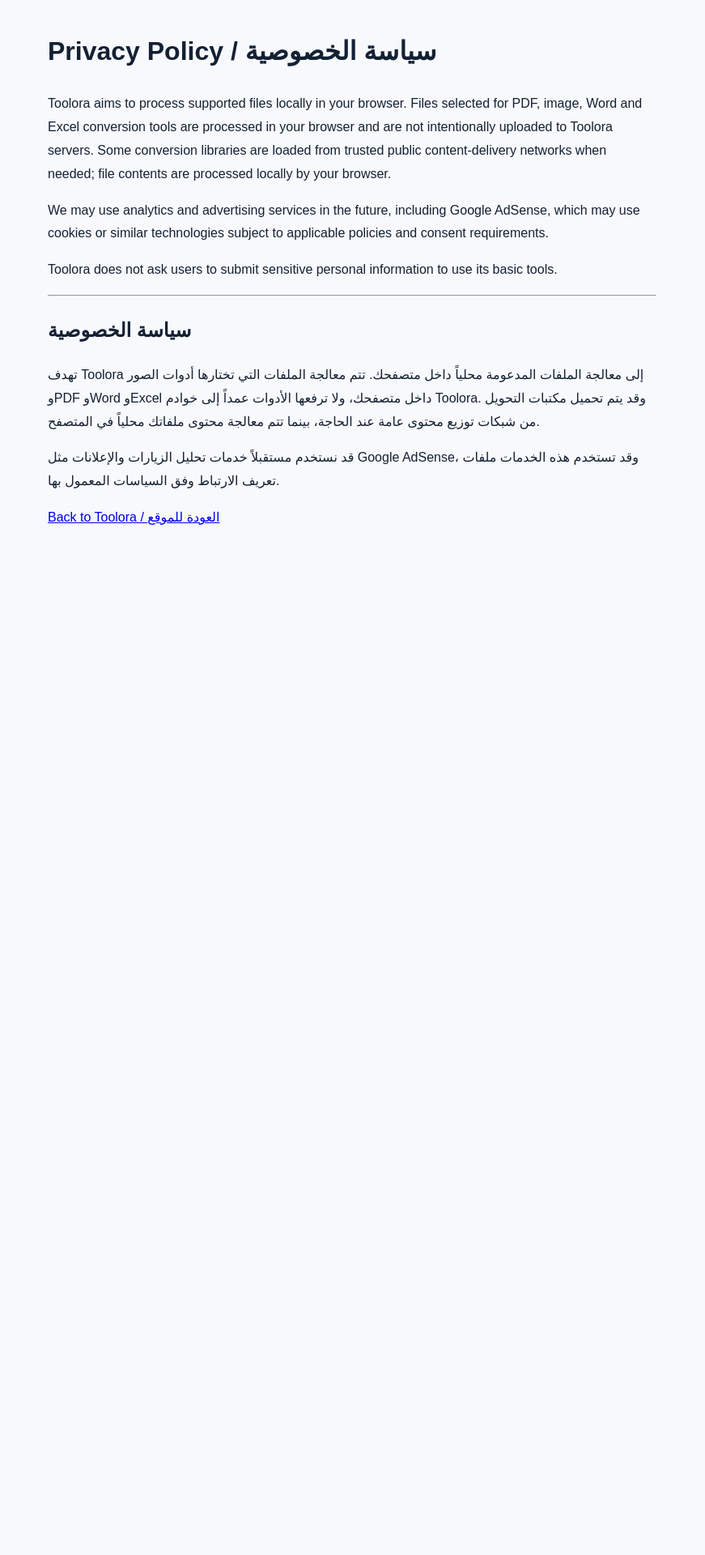
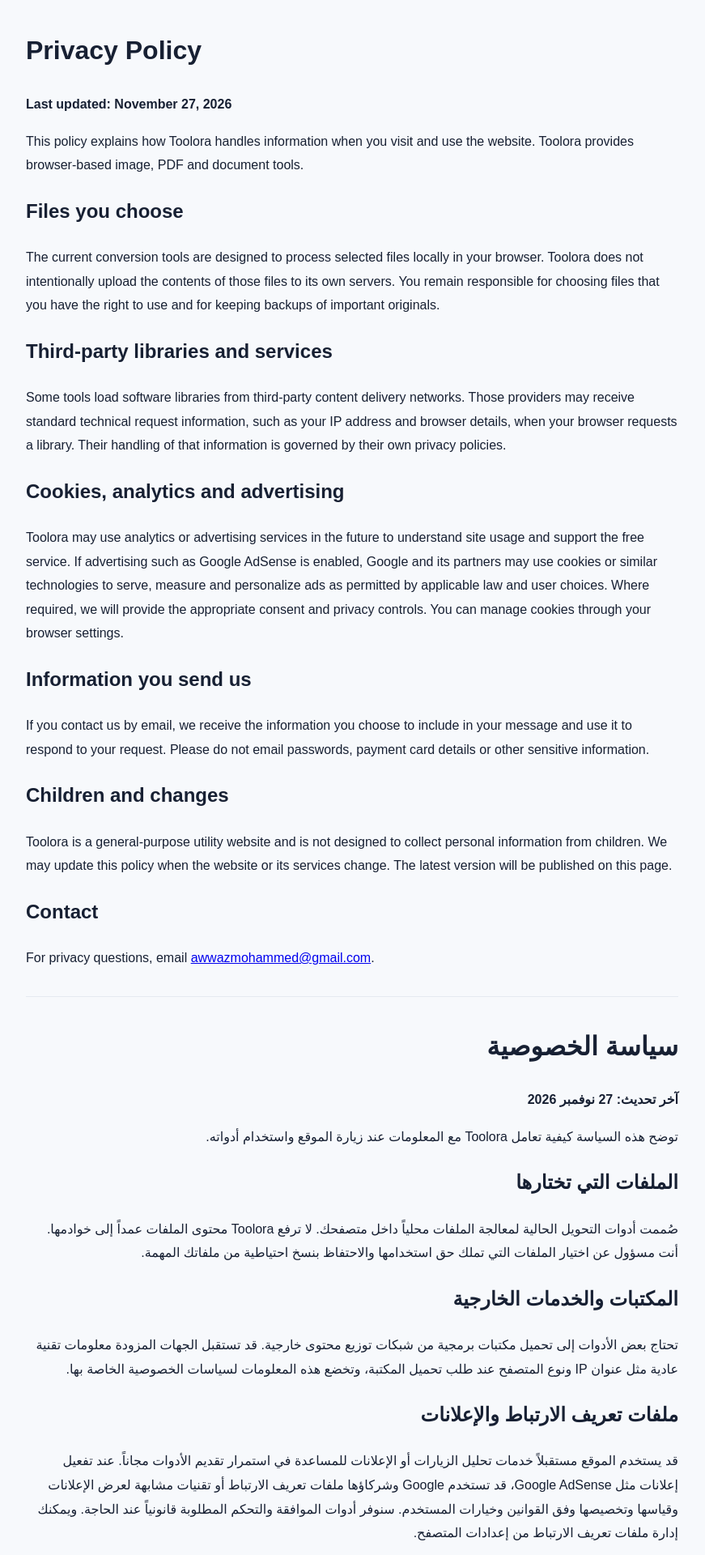
Before and after one commit to m5716386/toolora, a Next.js app: page /privacy in a window 1280 px wide. Shown: the part 60-1980 px from the top of the page at 81% size, without its empty margins (205-1076 px from the left). Before the commit the page ends 804 px from the top, so only its background shows below. Built offline with nearby package versions, Linux system fonts and the light colour scheme.

Commit message:
Improve bilingual privacy policy

```diff
--- a/app/privacy/page.tsx
+++ b/app/privacy/page.tsx
@@ -1,13 +1,39 @@
+export const metadata = {
+  title: "Privacy Policy",
+  description: "Read how Toolora handles files, technical information, cookies and third-party services."
+};
+
 export default function Privacy() {
-  return <main style={{maxWidth:800,margin:"50px auto",padding:24,fontFamily:"Arial,sans-serif",lineHeight:1.8}}>
-    <h1>Privacy Policy / سياسة الخصوصية</h1>
-    <p>Toolora aims to process supported files locally in your browser. Files selected for PDF, image, Word and Excel conversion tools are processed in your browser and are not intentionally uploaded to Toolora servers. Some conversion libraries are loaded from trusted public content-delivery networks when needed; file contents are processed locally by your browser.</p>
-    <p>We may use analytics and advertising services in the future, including Google AdSense, which may use cookies or similar technologies subject to applicable policies and consent requirements.</p>
-    <p>Toolora does not ask users to submit sensitive personal information to use its basic tools.</p>
-    <hr/>
-    <h2>سياسة الخصوصية</h2>
-    <p>تهدف Toolora إلى معالجة الملفات المدعومة محلياً داخل متصفحك. تتم معالجة الملفات التي تختارها أدوات الصور وPDF وWord وExcel داخل متصفحك، ولا ترفعها الأدوات عمداً إلى خوادم Toolora. وقد يتم تحميل مكتبات التحويل من شبكات توزيع محتوى عامة عند الحاجة، بينما تتم معالجة محتوى ملفاتك محلياً في المتصفح.</p>
-    <p>قد نستخدم مستقبلاً خدمات تحليل الزيارات والإعلانات مثل Google AdSense، وقد تستخدم هذه الخدمات ملفات تعريف الارتباط وفق السياسات المعمول بها.</p>
-    <p><a href="/">Back to Toolora / العودة للموقع</a></p>
+  return <main style={{maxWidth:850,margin:"48px auto",padding:"24px 22px",fontFamily:"Arial,sans-serif",lineHeight:1.85,color:"#172033"}}>
+    <h1>Privacy Policy</h1>
+    <p><strong>Last updated: November 27, 2026</strong></p>
+    <p>This policy explains how Toolora handles information when you visit and use the website. Toolora provides browser-based image, PDF and document tools.</p>
+    <h2>Files you choose</h2>
+    <p>The current conversion tools are designed to process selected files locally in your browser. Toolora does not intentionally upload the contents of those files to its own servers. You remain responsible for choosing files that you have the right to use and for keeping backups of important originals.</p>
+    <h2>Third-party libraries and services</h2>
+    <p>Some tools load software libraries from third-party content delivery networks. Those providers may receive standard technical request information, such as your IP address and browser details, when your browser requests a library. Their handling of that information is governed by their own privacy policies.</p>
+    <h2>Cookies, analytics and advertising</h2>
+    <p>Toolora may use analytics or advertising services in the future to understand site usage and support the free service. If advertising such as Google AdSense is enabled, Google and its partners may use cookies or similar technologies to serve, measure and personalize ads as permitted by applicable law and user choices. Where required, we will provide the appropriate consent and privacy controls. You can manage cookies through your browser settings.</p>
+    <h2>Information you send us</h2>
+    <p>If you contact us by email, we receive the information you choose to include in your message and use it to respond to your request. Please do not email passwords, payment card details or other sensitive information.</p>
+    <h2>Children and changes</h2>
+    <p>Toolora is a general-purpose utility website and is not designed to collect personal information from children. We may update this policy when the website or its services change. The latest version will be published on this page.</p>
+    <h2>Contact</h2>
+    <p>For privacy questions, email <a href="mailto:awwazmohammed@gmail.com">awwazmohammed@gmail.com</a>.</p>
+    <hr style={{margin:"32px 0",border:0,borderTop:"1px solid #e5eaf1"}} />
+    <h1 dir="rtl">سياسة الخصوصية</h1>
+    <p dir="rtl"><strong>آخر تحديث: 27 نوفمبر 2026</strong></p>
+    <p dir="rtl">توضح هذه السياسة كيفية تعامل Toolora مع المعلومات عند زيارة الموقع واستخدام أدواته.</p>
+    <h2 dir="rtl">الملفات التي تختارها</h2>
+    <p dir="rtl">صُممت أدوات التحويل الحالية لمعالجة الملفات محلياً داخل متصفحك. لا ترفع Toolora محتوى الملفات عمداً إلى خوادمها. أنت مسؤول عن اختيار الملفات التي تملك حق استخدامها والاحتفاظ بنسخ احتياطية من ملفاتك المهمة.</p>
+    <h2 dir="rtl">المكتبات والخدمات الخارجية</h2>
+    <p dir="rtl">تحتاج بعض الأدوات إلى تحميل مكتبات برمجية من شبكات توزيع محتوى خارجية. قد تستقبل الجهات المزودة معلومات تقنية عادية مثل عنوان IP ونوع المتصفح عند طلب تحميل المكتبة، وتخضع هذه المعلومات لسياسات الخصوصية الخاصة بها.</p>
+    <h2 dir="rtl">ملفات تعريف الارتباط والإعلانات</h2>
+    <p dir="rtl">قد يستخدم الموقع مستقبلاً خدمات تحليل الزيارات أو الإعلانات للمساعدة في استمرار تقديم الأدوات مجاناً. عند تفعيل إعلانات مثل Google AdSense، قد تستخدم Google وشركاؤها ملفات تعريف الارتباط أو تقنيات مشابهة لعرض الإعلانات وقياسها وتخصيصها وفق القوانين وخيارات المستخدم. سنوفر أدوات الموافقة والتحكم المطلوبة قانونياً عند الحاجة. ويمكنك إدارة ملفات تعريف الارتباط من إعدادات المتصفح.</p>
+    <h2 dir="rtl">المعلومات التي ترسلها لنا</h2>
+    <p dir="rtl">إذا تواصلت معنا عبر البريد الإلكتروني، فسنستقبل المعلومات التي تختار إرسالها ونستخدمها للرد على رسالتك. لا ترسل كلمات المرور أو بيانات البطاقات أو المعلومات الحساسة.</p>
+    <h2 dir="rtl">التواصل</h2>
+    <p dir="rtl">لأي استفسار متعلق بالخصوصية، راسلنا عبر <a href="mailto:awwazmohammed@gmail.com">البريد الإلكتروني</a>.</p>
+    <p><a href="/">← Back to Toolora / العودة للموقع</a></p>
   </main>;
 }
```
